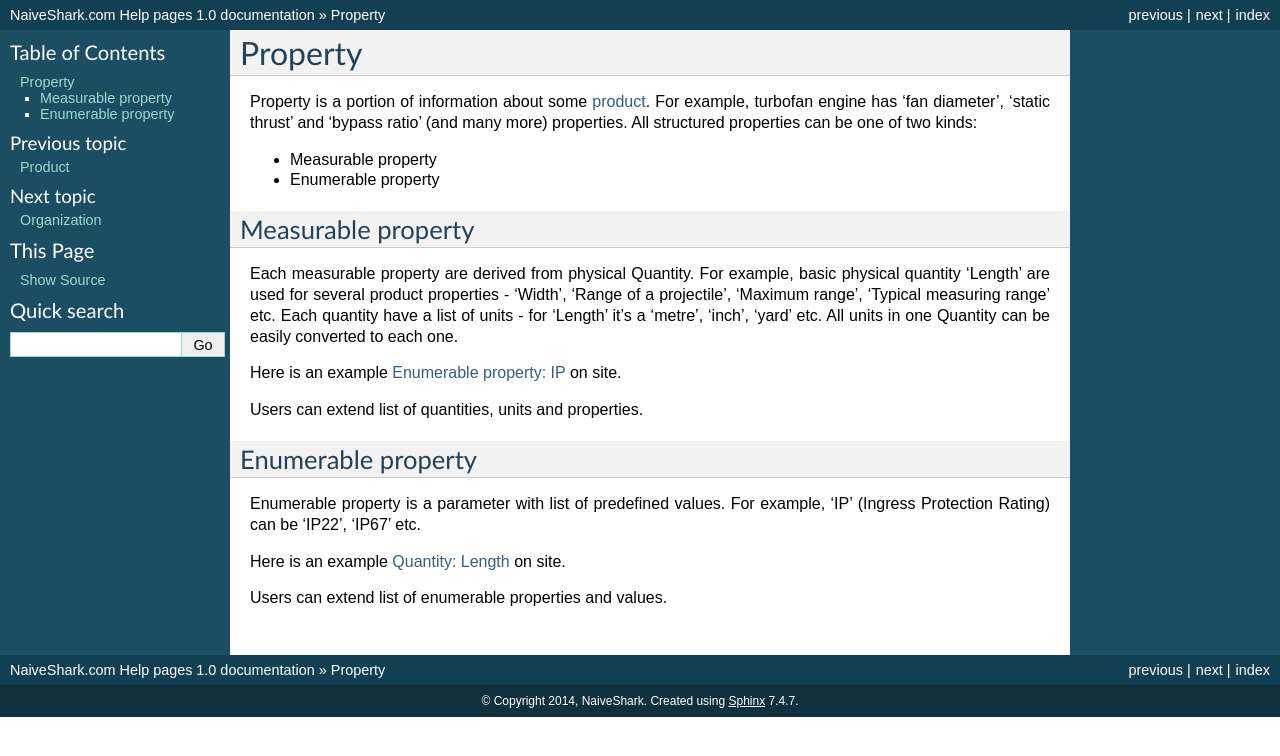
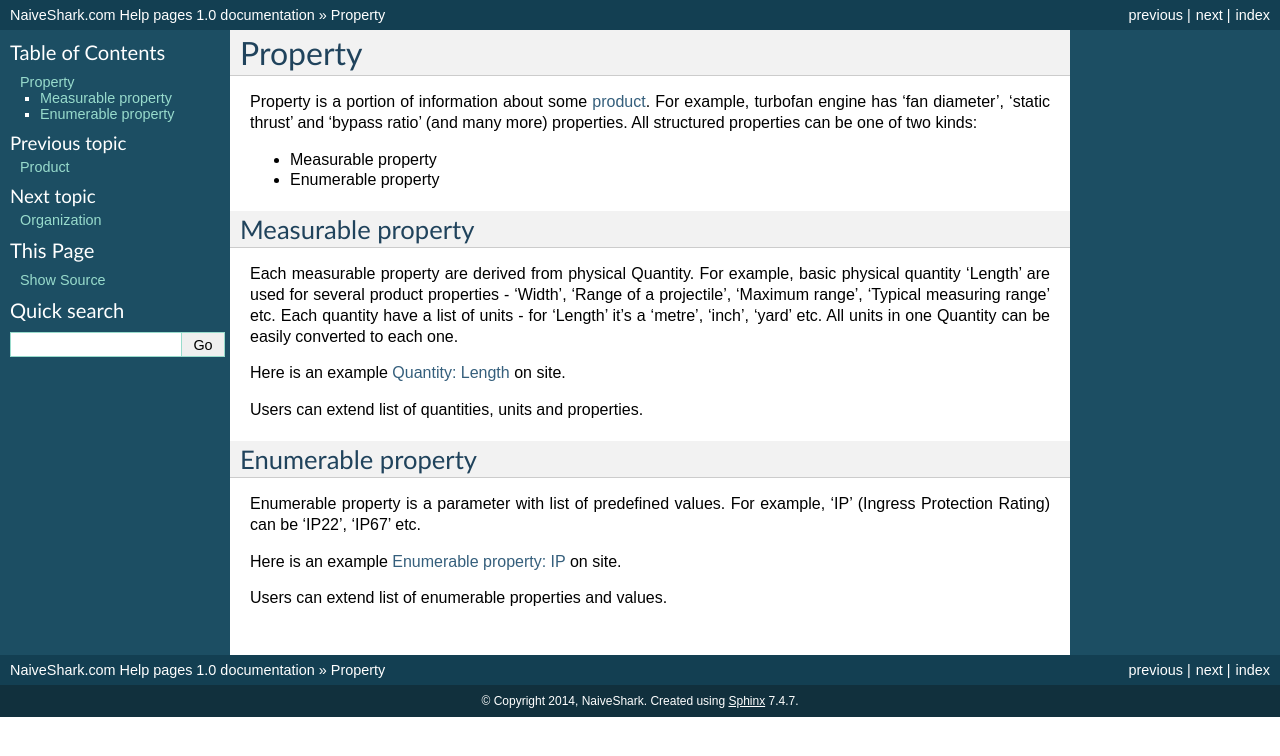
Before and after one commit to NaiveShark/NaiveSharkComDoc, a Sphinx documentation site: the page built from docs/property.rst, in a window 1280 px wide. Shown: the top 756 px of the page. Built offline with Sphinx 7.4.7, drawn with Linux system fonts in a browser that asks for light colours.

Commit message:
опечатки

```diff
--- a/docs/product.rst
+++ b/docs/product.rst
@@ -23,12 +23,13 @@ Measurable parameters:
 Enumerable parameters:
 
 * :doc:`Enumerable property type</property>`
-* value
+* Value
 
 BOM
 ---
 
 Bill of materials for this product.
+
 # Position (optional)
 # Subpoduct
 # Amount
--- a/docs/property.rst
+++ b/docs/property.rst
@@ -12,7 +12,7 @@ Measurable property
 
 Each measurable property are derived from physical Quantity. For example, basic physical quantity 'Length' are used for several product properties - 'Width', 'Range of a projectile', 'Maximum range', 'Typical measuring range' etc. Each quantity have a list of units - for 'Length' it's a 'metre', 'inch', 'yard' etc. All units in one Quantity can be easily converted to each one.
 
-Here is an example `Enumerable property: IP <http://www.naiveshark.com/property/enum/2/>`_ on site.
+Here is an example `Quantity: Length <http://www.naiveshark.com/property/quantity/2/>`_ on site.
 
 Users can extend list of quantities, units and properties.
 
@@ -22,6 +22,6 @@ Enumerable property
 
 Enumerable property is a parameter with list of predefined values. For example, 'IP' (Ingress Protection Rating) can be 'IP22', 'IP67' etc.
 
-Here is an example `Quantity: Length <http://www.naiveshark.com/property/quantity/2/>`_ on site.
+Here is an example `Enumerable property: IP <http://www.naiveshark.com/property/enum/2/>`_ on site.
 
 Users can extend list of enumerable properties and values.
```
